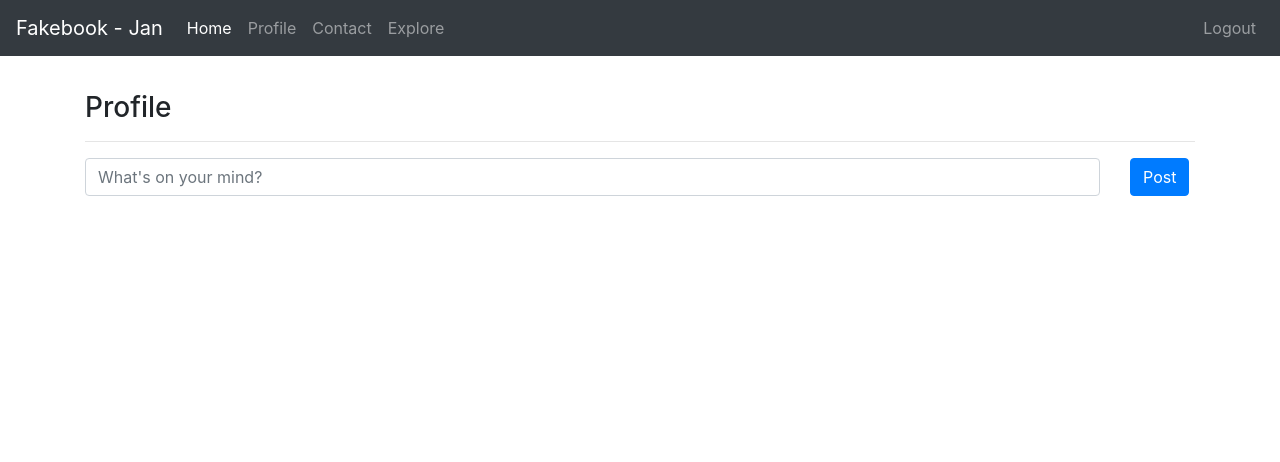
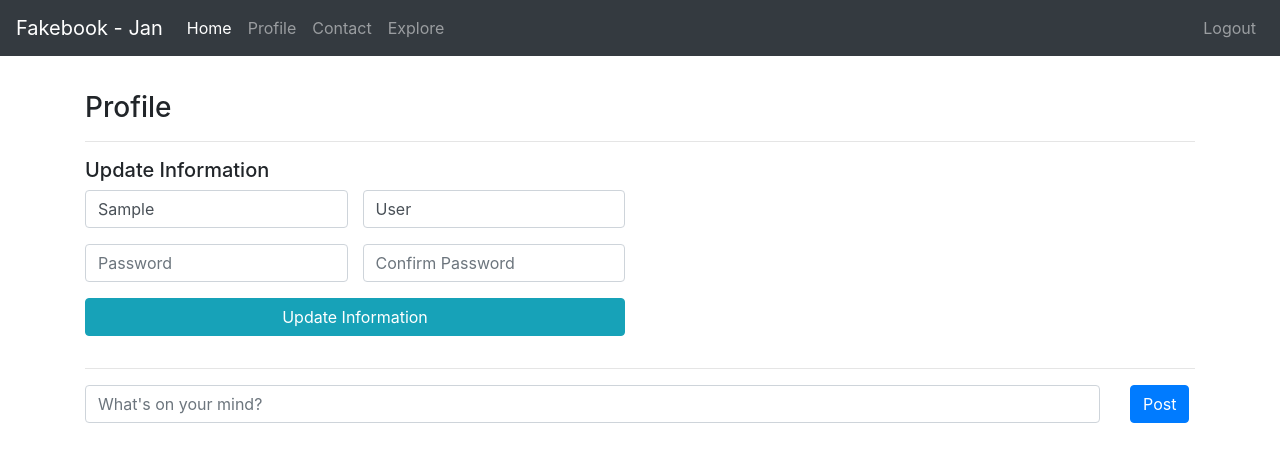
Before and after one commit to alexrt3/fakebook-jan, a Flask app: page /profile in a window 1280 px wide. Shown: the top 462 px of the page. Run offline with Flask 2, Linux system fonts and the light colour scheme; the visitor is signed in with stand-in values (Sample User, id 1); data comes from the database, SQL or seed files in the repository; data that the repository does not hold is empty; some libraries are stand-ins or nearby versions.

Commit message:
finished tuesday morning

```diff
--- a/app/blueprints/auth/models.py
+++ b/app/blueprints/auth/models.py
@@ -64,8 +64,8 @@ class User(UserMixin, db.Model):
     def create_password_hash(self, password):
         self.password = generate_password_hash(password)
 
-    def verify_password_hash(self, password):
-        return check_password_hash(password)
+    def verify_password_hash(self, password_to_verify):
+        return check_password_hash(self.password, password_to_verify)
 
     def save(self):
         self.create_password_hash(self.password)
--- a/app/blueprints/main/views.py
+++ b/app/blueprints/main/views.py
@@ -7,10 +7,13 @@ from .import bp as main_bp
 
 @main_bp.route('/')
 def home():
+    if current_user.is_authenticated:
+        posts = current_user.followed_posts().all()
+    else:
+        posts = []
     context = {
         'user': current_user,
-        'posts': current_user.followed_posts().all()
-        # 'posts': Post.query.order_by(Post.date_created.desc()).all()
+        'posts': posts
     }
     return render_template('home.html', **context)
 
--- a/app/static/css/main.css
+++ b/app/static/css/main.css
@@ -1,3 +1,7 @@
 nav {
     margin-bottom: 35px;
 }
+
+.standardized {
+    padding-left: 0px;
+}
--- a/app/templates/profile.html
+++ b/app/templates/profile.html
@@ -2,6 +2,48 @@
 
 {% block body %}
     <h3>Profile</h3>
+    <hr>
+
+    <h5>Update Information</h5>
+    <div class="col-md-6">
+        <form action="{{ url_for('auth.update_user') }}" method="POST">
+            <div class="row">
+                <div class="col-md-6 standardized">
+                    <div class="form-group">
+                        <input type="text" name="first_name" class="form-control" placeholder="First Name" value="{{ current_user.first_name }}">
+                    </div>
+                </div>
+                <div class="col-md-6 standardized">
+                    <div class="form-group">
+                        <input type="text" name="last_name" class="form-control" placeholder="Last Name" value="{{ current_user.last_name }}">
+                    </div>
+                </div>
+            </div>
+
+            <div class="row">
+                <div class="col-md-6 standardized">
+                    <div class="form-group">
+                        <input type="password" name="password" class="form-control" placeholder="Password">
+                    </div>
+                </div>
+                <div class="col-md-6 standardized">
+                    <div class="form-group">
+                        <input type="password" name="confirm_password" class="form-control" placeholder="Confirm Password">
+                    </div>
+                </div>
+            </div>
+
+            <div class="row">
+                <div class="col-md-12 standardized">
+                    <div class="form-group">
+                        <button type="submit" class="btn btn-info btn-block">Update Information</button>
+                    </div>
+                </div>
+            </div>
+
+        </form>
+    </div>
+
     <hr>
 
     <form action="{{ url_for('blog.create_post') }}" method="POST">
```
Also changed, not shown: app/blueprints/auth/views.py (+23 -5 lines), app/templates/home.html (+10 -5 lines).
